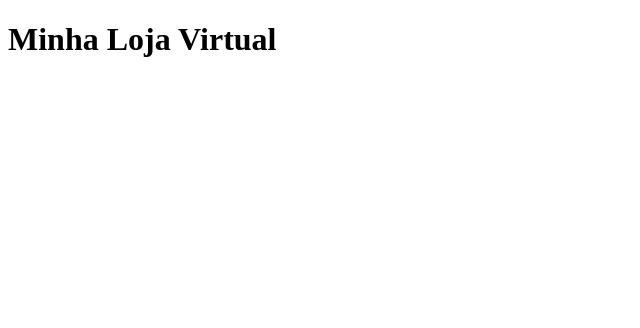
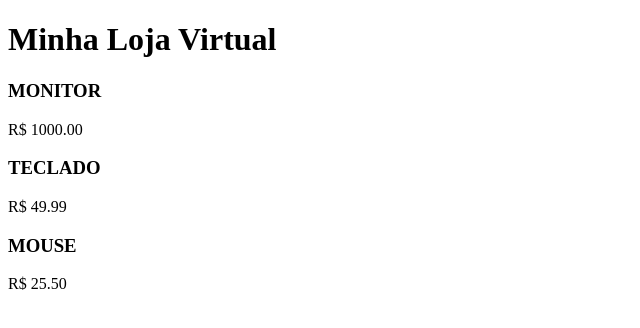
Before and after one commit to drih029/e-commerce, an Angular app: page / in a window 1280 px wide. Shown: the top 328 px of the page, without its empty margins (0-640 px from the left). Built offline with nearby package versions, Linux system fonts and the light colour scheme.

Commit message:
feat(produto):implementar exibição de preço formatado

```diff
--- a/src/app/components/produto/produto.ts
+++ b/src/app/components/produto/produto.ts
@@ -1,14 +1,21 @@
 import { Component } from '@angular/core';
+import { UpperCasePipe, CurrencyPipe } from '@angular/common';
+import { PrecoFormatadoPipe } from '../../pipes/preco-formatado-pipe';
 
 @Component({
   selector: 'app-produto',
-  imports: [],
+  imports: [UpperCasePipe, PrecoFormatadoPipe],
   templateUrl: './produto.html',
   styleUrl: './produto.css',
 })
 export class Produto {
-  produto = 'Notebook';
-  preco = 2500;
-  mostrarPreco = true;
-  mostraProduto = true;
+ // produto = 'Notebook';
+//  preco = 2500;
+//  mostrarPreco = true;
+//  mostraProduto = true;
+produtos = [
+  {produto: 'Monitor', preco: 1000},
+  {produto: 'Teclado', preco: 49.99},
+  {produto: 'Mouse', preco: 25.50}
+];
 }
```
